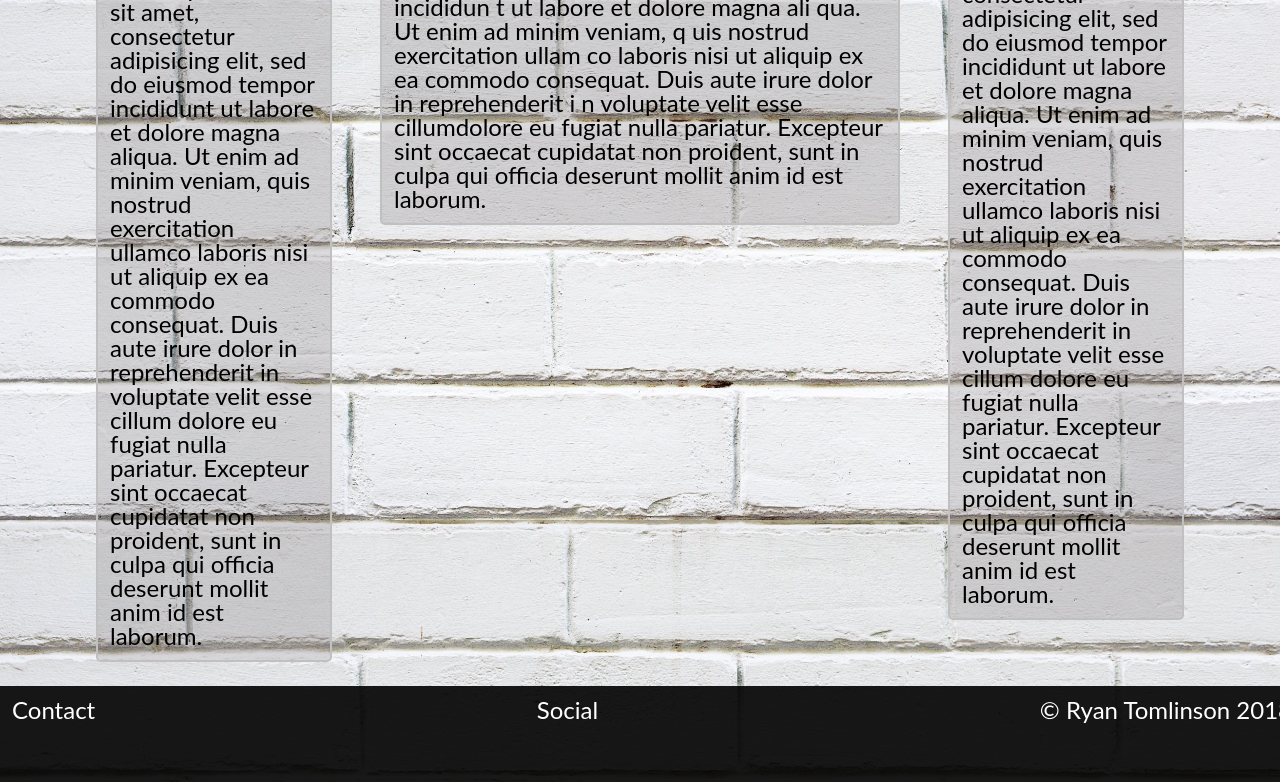
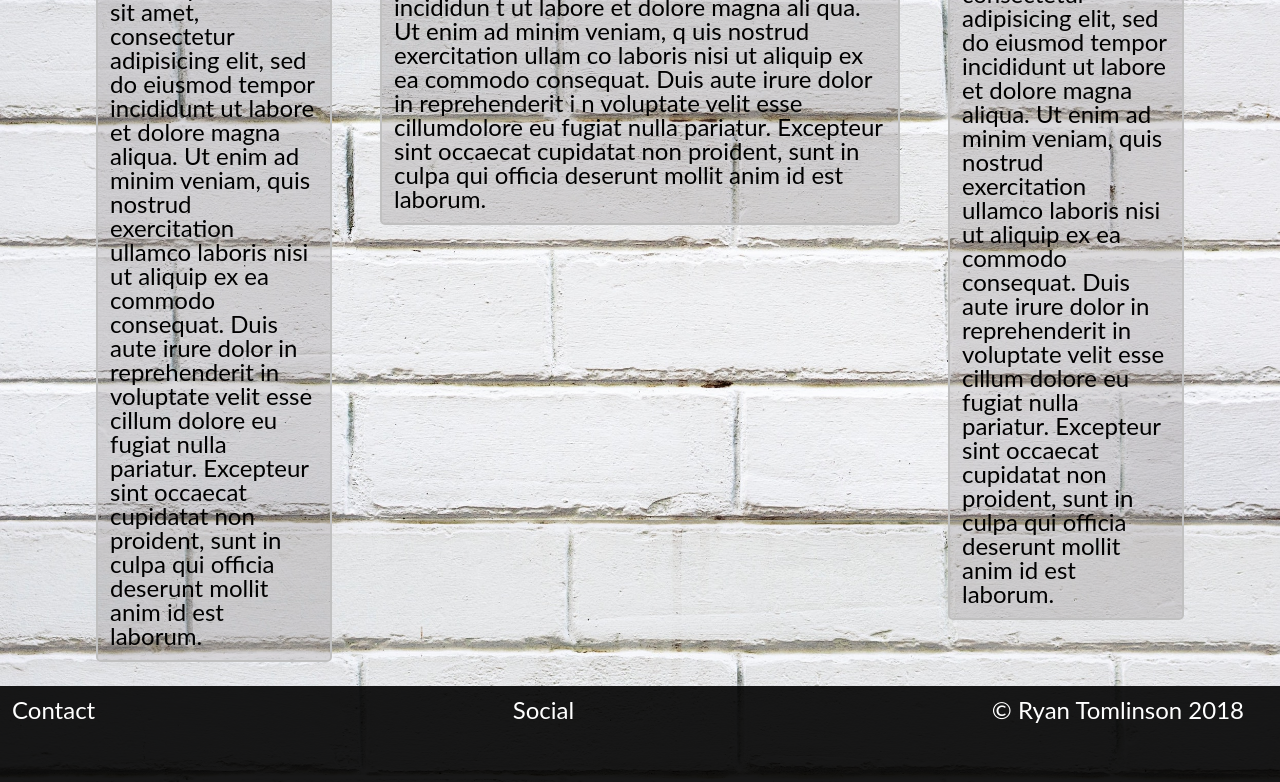
Before and after one commit to rtomlinson1/barebones.css, a plain HTML site: page navpractice.html in a window 1280 px wide. Shown: the part 266-1048 px from the top of the page. Drawn offline with Linux system fonts and the light colour scheme.

Commit message:
fixed right-footer

```diff
--- a/css/barebones.css
+++ b/css/barebones.css
@@ -352,10 +352,12 @@
 .right-footer{
   flex: 1 1 auto;
 	text-align: right;
+	padding-right: 2rem;
 }
 .mid-footer{
   flex: 1 1 auto;
 	text-align: center;
+
 }
 
 /* You can change/add breakpoints, just didnt want to put in 15 of them */
```
Also changed, not shown: 1 other file.
